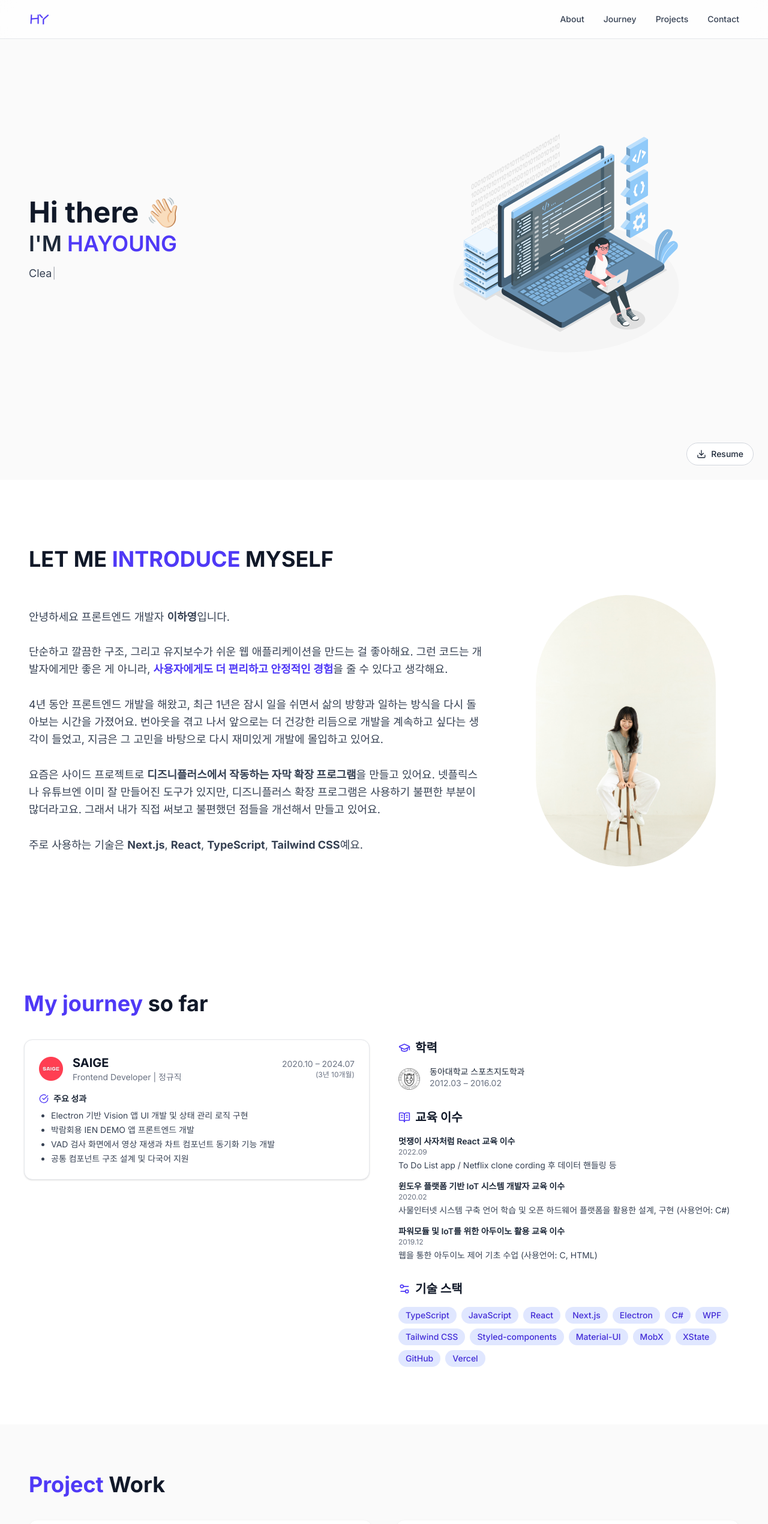
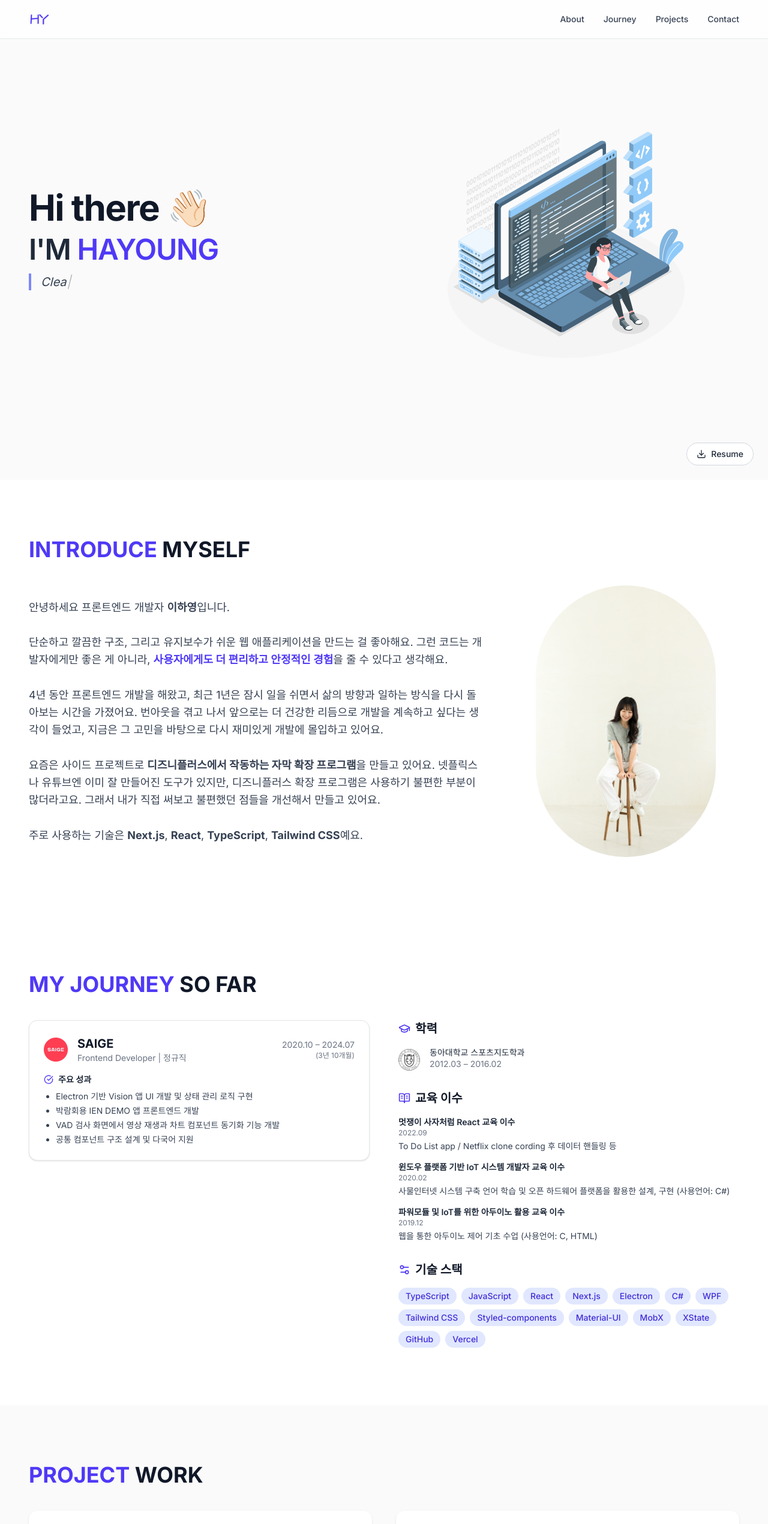
Before and after one commit to hayoungbuilds/portfolio-site, a Next.js app: page / in a window 1280 px wide. Shown: the top 2541 px of the page at 60% size. Built offline with nearby package versions, Linux system fonts and the light colour scheme; grey boxes are pictures that could not be loaded.

Commit message:
refactor: 공통 컴포넌트 정리 및 분리

```diff
--- /dev/null
+++ b/src/components/common/SectionTitle.tsx
@@ -0,0 +1,13 @@
+type SectionTitleProps = {
+    title: string;
+    highlight?: string;
+    className?: string;
+};
+
+export default function SectionTitle({ title, highlight, className = '' }: SectionTitleProps) {
+    return (
+        <h2 className={`text-3xl sm:text-4xl font-bold text-gray-900 mb-10 ${className}`}>
+            {highlight && <span className="text-indigo-600">{highlight}</span>} {title}
+        </h2>
+    );
+}
--- /dev/null
+++ b/src/components/common/SectionWrapper.tsx
@@ -0,0 +1,15 @@
+import { ReactNode } from 'react';
+
+type SectionWrapperProps = {
+    id?: string;
+    className?: string;
+    children: ReactNode;
+};
+
+export default function SectionWrapper({ id, className = '', children }: SectionWrapperProps) {
+    return (
+        <section id={id} className={`py-24 ${className}`}>
+            <div className="container mx-auto max-w-7xl px-6 sm:px-8 md:px-10 lg:px-12">{children}</div>
+        </section>
+    );
+}
--- a/src/components/sections/AboutSection.tsx
+++ b/src/components/sections/AboutSection.tsx
@@ -1,14 +1,15 @@
 'use client';
+
 import Image from 'next/image';
 import Tilt from 'react-parallax-tilt';
+import SectionWrapper from '../common/SectionWrapper';
+import SectionTitle from '../common/SectionTitle';
 
 export default function AboutSection() {
     return (
-        <section id="about" className="bg-white py-24 sm:py-28">
-            <div className="container mx-auto px-6 sm:px-8 md:px-10 lg:px-12 max-w-7xl">
-                <h1 className="text-3xl sm:text-4xl font-bold text-gray-900 mb-10">
-                    LET ME <span className="text-indigo-600">INTRODUCE</span> MYSELF
-                </h1>
+        <SectionWrapper id={'about'} className="bg-white">
+            <SectionTitle highlight="INTRODUCE" title="MYSELF" />
+
             <div className="flex flex-col md:flex-row items-center gap-12">
                 {/* LEFT: Introduction */}
                 <div className="md:w-2/3 space-y-6">
@@ -16,24 +17,21 @@ export default function AboutSection() {
                         안녕하세요 프론트엔드 개발자 <strong>이하영</strong>입니다.
                         <br />
                         <br />
-                            단순하고 깔끔한 구조, 그리고 유지보수가 쉬운 웹 애플리케이션을 만드는 걸 좋아해요. 그런
-                            코드는 개발자에게만 좋은 게 아니라,{' '}
-                            <span className="font-semibold text-indigo-600">
-                                사용자에게도 더 편리하고 안정적인 경험
-                            </span>
+                        단순하고 깔끔한 구조, 그리고 유지보수가 쉬운 웹 애플리케이션을 만드는 걸 좋아해요. 그런 코드는
+                        개발자에게만 좋은 게 아니라,{' '}
+                        <span className="font-semibold text-indigo-600">사용자에게도 더 편리하고 안정적인 경험</span>
                         을 줄 수 있다고 생각해요.
                         <br />
                         <br />
-                            4년 동안 프론트엔드 개발을 해왔고, 최근 1년은 잠시 일을 쉬면서 삶의 방향과 일하는 방식을
-                            다시 돌아보는 시간을 가졌어요. 번아웃을 겪고 나서 앞으로는 더 건강한 리듬으로 개발을
-                            계속하고 싶다는 생각이 들었고, 지금은 그 고민을 바탕으로 다시 재미있게 개발에 몰입하고
-                            있어요.
+                        4년 동안 프론트엔드 개발을 해왔고, 최근 1년은 잠시 일을 쉬면서 삶의 방향과 일하는 방식을 다시
+                        돌아보는 시간을 가졌어요. 번아웃을 겪고 나서 앞으로는 더 건강한 리듬으로 개발을 계속하고 싶다는
+                        생각이 들었고, 지금은 그 고민을 바탕으로 다시 재미있게 개발에 몰입하고 있어요.
                         <br />
                         <br />
-                            요즘은 사이드 프로젝트로 <strong>디즈니플러스에서 작동하는 자막 확장 프로그램</strong>을
-                            만들고 있어요. 넷플릭스나 유튜브엔 이미 잘 만들어진 도구가 있지만, 디즈니플러스 확장
-                            프로그램은 사용하기 불편한 부분이 많더라고요. 그래서 내가 직접 써보고 불편했던 점들을
-                            개선해서 만들고 있어요.
+                        요즘은 사이드 프로젝트로 <strong>디즈니플러스에서 작동하는 자막 확장 프로그램</strong>을 만들고
+                        있어요. 넷플릭스나 유튜브엔 이미 잘 만들어진 도구가 있지만, 디즈니플러스 확장 프로그램은
+                        사용하기 불편한 부분이 많더라고요. 그래서 내가 직접 써보고 불편했던 점들을 개선해서 만들고
+                        있어요.
                         <br />
                         <br />
                         주로 사용하는 기술은 <strong>Next.js</strong>, <strong>React</strong>,{' '}
@@ -47,14 +45,13 @@ export default function AboutSection() {
                             src="/hayoung.jpeg"
                             alt="Hayoung's profile picture"
                             width={300}
-                                height={300}
+                            height={100}
                             className="rounded-full"
                             priority
                         />
                     </Tilt>
                 </div>
             </div>
-            </div>
-        </section>
+        </SectionWrapper>
     );
 }
--- a/src/components/sections/ContactSection.tsx
+++ b/src/components/sections/ContactSection.tsx
@@ -1,4 +1,6 @@
 import { Mail, Download, Github, Linkedin } from 'lucide-react';
+import SectionWrapper from '../common/SectionWrapper';
+import SectionTitle from '../common/SectionTitle';
 
 export default function ContactSection() {
     const contacts = [
@@ -26,11 +28,8 @@ export default function ContactSection() {
     ];
 
     return (
-        <section id="contact" className="bg-white py-24">
-            <div className="container mx-auto px-6 sm:px-8 md:px-10 lg:px-12 max-w-7xl">
-                <h1 className="text-3xl sm:text-4xl font-bold text-gray-900 mb-4">
-                    <span className="text-indigo-600">Contact</span> Me
-                </h1>
+        <SectionWrapper id="contact" className="bg-white">
+            <SectionTitle highlight="CONTACT" title="ME" />
             <p className="text-xl sm:text-2xl font-semibold text-gray-800 mb-12 leading-relaxed break-words">
                 포트폴리오를 봐주셔서 감사합니다. <br className="block sm:hidden" />
                 협업이나 제안이 있으시다면 언제든지 편하게 연락주세요!
@@ -54,7 +53,6 @@ export default function ContactSection() {
                     </a>
                 ))}
             </div>
-            </div>
-        </section>
+        </SectionWrapper>
     );
 }
--- a/src/components/sections/HeroSection.tsx
+++ b/src/components/sections/HeroSection.tsx
@@ -7,7 +7,7 @@ import Typewriter from 'typewriter-effect';
 export default function HeroSection() {
     return (
         <section id="home" className="relative min-h-screen flex items-center bg-neutral-50">
-            <div className="container mx-auto px-6 sm:px-8 md:px-10 lg:px-12 max-w-7xl flex flex-col md:flex-row items-center justify-between gap-8 py-16">
+            <div className="container mx-auto px-6 sm:px-8 md:px-10 lg:px-12 max-w-7xl flex flex-col md:flex-row items-center justify-between gap-8 py-24">
                 {/* LEFT */}
                 <motion.div
                     className="md:w-1/2 text-center md:text-left"
@@ -15,17 +15,17 @@ export default function HeroSection() {
                     animate={{ opacity: 1, x: 0 }}
                     transition={{ duration: 0.8 }}
                 >
-                    <h1 className="text-4xl md:text-5xl font-bold mb-2 text-gray-900">
+                    <h1 className="text-4xl sm:text-5xl md:text-6xl font-bold mb-4 text-gray-900 tracking-tight">
                         Hi there{' '}
                         <span role="img" aria-label="wave">
                             👋🏻
                         </span>
                     </h1>
-                    <h2 className="text-3xl md:text-4xl font-semibold mb-4 text-gray-800">
-                        I'M <span className="text-indigo-600">HAYOUNG</span>
+                    <h2 className="text-2xl sm:text-3xl md:text-5xl font-semibold mb-4 text-gray-800 tracking-tight">
+                        I&apos;M <span className="text-indigo-600">HAYOUNG</span>
                     </h2>
 
-                    <div className="text-lg text-gray-700">
+                    <div className="text-lg md:text-xl text-gray-700 md:border-l-4 border-indigo-400 pl-4 italic">
                         <Typewriter
                             options={{
                                 strings: [
@@ -50,9 +50,9 @@ export default function HeroSection() {
                     <Image
                         src="/profile-hero.svg"
                         alt="Hero Illustration"
-                        width={400}
-                        height={400}
-                        className="max-h-[450px]"
+                        width={420}
+                        height={420}
+                        className="max-h-[480px]"
                         priority
                     />
                 </motion.div>
--- a/src/components/sections/ProfileSection.tsx
+++ b/src/components/sections/ProfileSection.tsx
@@ -1,5 +1,7 @@
-import { GraduationCap, BookOpenText, Briefcase, Settings2, CheckCircle } from 'lucide-react';
+import { GraduationCap, BookOpenText, Settings2, CheckCircle } from 'lucide-react';
 import Image from 'next/image';
+import SectionWrapper from '../common/SectionWrapper';
+import SectionTitle from '../common/SectionTitle';
 
 const skills = [
     'TypeScript',
@@ -38,11 +40,8 @@ const educations = [
 
 export default function ProfileSection() {
     return (
-        <section id="profile" className="bg-white py-24">
-            <div className="container mx-auto px-4 sm:px-6 md:px-10 max-w-7xl">
-                <h1 className="text-3xl sm:text-4xl font-bold text-gray-900 mb-10">
-                    <span className="text-indigo-600">My journey </span> so far
-                </h1>
+        <SectionWrapper id="profile" className="bg-white">
+            <SectionTitle highlight="MY JOURNEY" title="SO FAR" />
 
             <div className="grid grid-cols-1 md:grid-cols-2 gap-8 md:gap-12">
                 {/* Career Card */}
@@ -138,7 +137,6 @@ export default function ProfileSection() {
                     </div>
                 </div>
             </div>
-            </div>
-        </section>
+        </SectionWrapper>
     );
 }
--- a/src/components/sections/ProjectsSection.tsx
+++ b/src/components/sections/ProjectsSection.tsx
@@ -1,7 +1,7 @@
-'use client';
-
 import ProjectCard from '@/components/ProjectCard';
 import { Project } from '@/types/project';
+import SectionWrapper from '../common/SectionWrapper';
+import SectionTitle from '../common/SectionTitle';
 
 const projects: Project[] = [
     {
@@ -69,17 +69,14 @@ const projects: Project[] = [
 
 export default function ProjectsSection() {
     return (
-        <section id="projects" className="bg-neutral-50 py-20">
-            <div className="container mx-auto px-6 sm:px-8 md:px-10 lg:px-12 max-w-7xl">
-                <h1 className="text-3xl sm:text-4xl font-bold text-gray-900 mb-10">
-                    <span className="text-indigo-600">Project</span> Work
-                </h1>
-                <div className="grid grid-cols-1 sm:grid-cols-2 gap-8 sm:gap-10">
-                    {projects.map((project, idx) => (
-                        <ProjectCard key={idx} project={project} />
-                    ))}
-                </div>
+        <SectionWrapper id={'projects'} className="bg-neutral-50">
+            <SectionTitle highlight="PROJECT" title="WORK" />
+
+            <div className="grid grid-cols-1 sm:grid-cols-2 gap-8 sm:gap-10">
+                {projects.map((project, idx) => (
+                    <ProjectCard key={idx} project={project} />
+                ))}
             </div>
-        </section>
+        </SectionWrapper>
     );
 }
```
Lines whose indentation alone changed are shown as unchanged.
